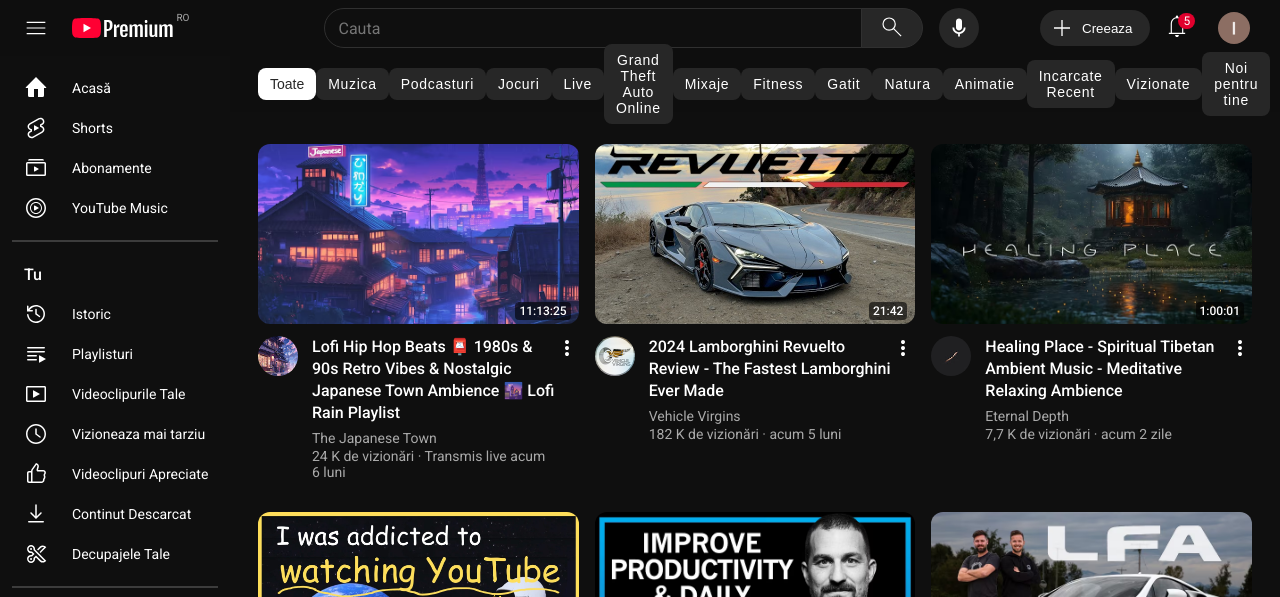
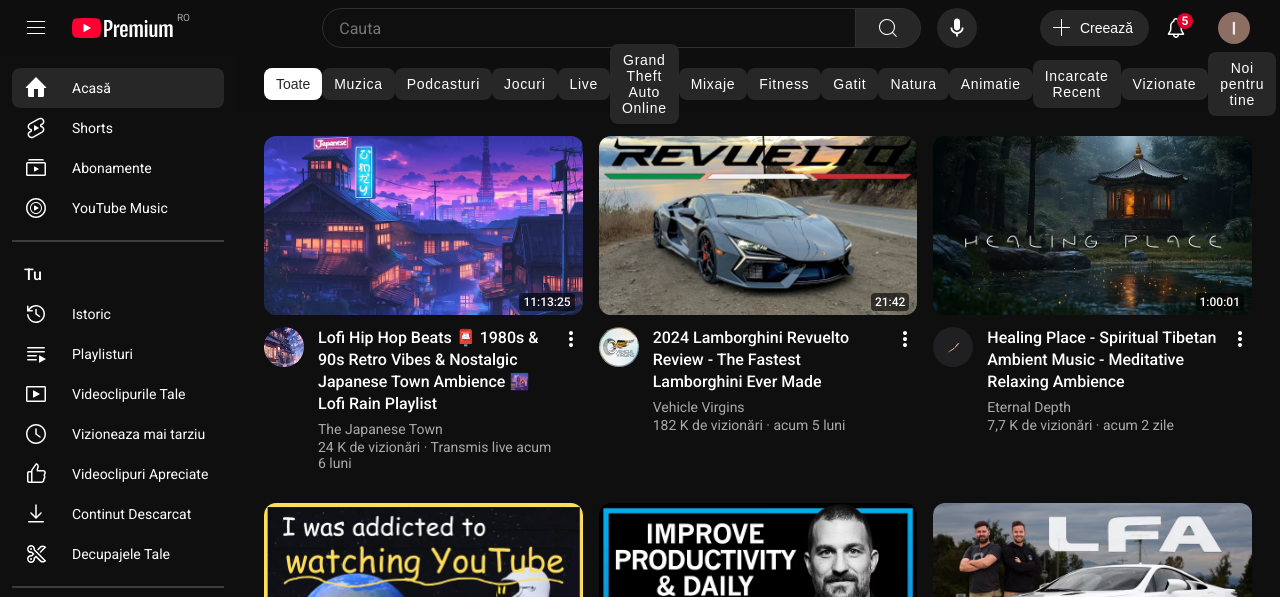
Before and after one commit to Cotea-Ionut-Roberto/yt-clone, a plain HTML site: page index.html in a window 1280 px wide. Shown: the top 597 px of the page. Drawn offline with Linux system fonts and the light colour scheme.

Commit message:
Hover and active classes - finish layout

```diff
--- a/index.html
+++ b/index.html
@@ -20,7 +20,11 @@
     <div class="top-blur-layer"></div>
     <header class="header">
         <div class="left-section-header">
-            <img src="assets/icons/menu.svg" class="menu-3line">
+            <div class="menu-3line-container">
+                <svg xmlns="http://www.w3.org/2000/svg" fill="white" class="search-icon">
+                    <path d="M21 6H3V5h18v1zm0 5H3v1h18v-1zm0 6H3v1h18v-1z"></path>
+                </svg>
+            </div>
             <div class="yt-logo-container">
                 <svg xmlns="http://www.w3.org/2000/svg" id="yt-ringo2-red-svg_yt77" class="external-icon" width="101" height="20" viewBox="0 0 101 20" focusable="false" aria-hidden="true" style="pointer-events: none; display: inherit; width: 100%; height: 100%;">
                     <g>
@@ -44,7 +48,9 @@
             <div class="search-bar-container">
                 <input type="search" class="search-input" placeholder="Cauta">
                 <button class="search-button">
-                    <img src="assets/icons/search.svg" class="search-icon">
+                    <svg xmlns="http://www.w3.org/2000/svg" fill="white" class="search-icon">
+                        <path clip-rule="evenodd" d="M16.296 16.996a8 8 0 11.707-.708l3.909 3.91-.707.707-3.909-3.909zM18 11a7 7 0 00-14 0 7 7 0 1014 0z" fill-rule="evenodd"></path>
+                    </svg>
                 </button>
             </div>
             <button class="voice-search-button">
@@ -53,11 +59,15 @@
         </div>
         <div class="right-section-header">
             <button class="add-button">
-                <img src="assets/icons/add.svg" class="add-icon">
-                <span>Creeaza</span>
+                <svg xmlns="http://www.w3.org/2000/svg" fill="white" class="add-icon">
+                    <path d="M20 12h-8v8h-1v-8H3v-1h8V3h1v8h8v1z"></path>
+                </svg>
+                <span>Creează</span>
             </button>
             <div class="notifications-container">
-                <img src="assets/icons/notifications.svg" class="notifications-icon">
+                <svg xmlns="http://www.w3.org/2000/svg" fill="white" class="notifications-icon">
+                    <path clip-rule="evenodd" d="m13.497 4.898.053.8.694.4C15.596 6.878 16.5 8.334 16.5 10v2.892c0 .997.27 1.975.784 2.83L18.35 17.5H5.649l1.067-1.778c.513-.855.784-1.833.784-2.83V10c0-1.666.904-3.122 2.256-3.902l.694-.4.053-.8c.052-.78.703-1.398 1.497-1.398.794 0 1.445.618 1.497 1.398ZM6 10c0-2.224 1.21-4.165 3.007-5.201C9.11 3.236 10.41 2 12 2c1.59 0 2.89 1.236 2.993 2.799C16.79 5.835 18 7.776 18 10v2.892c0 .725.197 1.436.57 2.058l1.521 2.535c.4.667-.08 1.515-.857 1.515H15c0 .796-.316 1.559-.879 2.121-.562.563-1.325.879-2.121.879s-1.559-.316-2.121-.879C9.316 20.56 9 19.796 9 19H4.766c-.777 0-1.257-.848-.857-1.515L5.43 14.95c.373-.622.57-1.333.57-2.058V10Zm4.5 9c0 .398.158.78.44 1.06.28.282.662.44 1.06.44s.78-.158 1.06-.44c.282-.28.44-.662.44-1.06h-3Z" fill-rule="evenodd"></path>
+                </svg>
                 <div class="notifications-count">5</div>
             </div>
             <img src="assets/images/channel-profile-pictures/unnamed.jpg" class="user-profile">
@@ -66,7 +76,7 @@
 
     <nav class="sidebar">
         <div class="sidebar-section">
-            <div class="sidebar-item">
+            <div class="sidebar-item--active">
                 <svg xmlns="http://www.w3.org/2000/svg" fill="white" class="sidebar-item-svg">
                     <path clip-rule="evenodd" d="M22.146 11.146a.5.5 0 01-.353.854H20v7.5a1.5 1.5 0 01-1.5 1.5H14v-8h-4v8H5.5A1.5 1.5 0 014 19.5V12H2.207a.5.5 0 01-.353-.854L12 1l10.146 10.146Z" fill-rule="evenodd"></path>
                 </svg>
--- a/styles/filter-bar.css
+++ b/styles/filter-bar.css
@@ -1,7 +1,7 @@
 .filter-bar {
     position: fixed;
     top: 56px;
-    left: 230px;
+    left: 236px;
     right: 0;
     height: 56px;
     z-index: 2000;
--- a/styles/header.css
+++ b/styles/header.css
@@ -15,12 +15,25 @@
     display: flex;
     align-items: center;
     justify-content: space-around;
-    padding-left: 12px;
+    padding-left: 9.5px;
+}
+
+.menu-3line-container {
+    display: flex;
+    justify-content: center;
+    align-items: center;
+    cursor: pointer;
+    padding: 8px;
+    border-radius: 20px;
+}
+
+.menu-3line-container:hover {
+    background-color: rgb(39, 39, 39);
 }
 
 .menu-3line {
-    height: 28px;
-    cursor: pointer;
+    height: 24px;
+    width: 24px;
 }
 
 .yt-logo-container {
@@ -68,7 +81,7 @@
     border-bottom-left-radius: 20px;
     border-top-left-radius: 20px;
     font-size: 16px;
-    padding-left: 14px;
+    padding-left: 16px;
     background-color: rgb(15, 15, 15);
     font-family: Roboto, Arial;
     color: white;
@@ -85,13 +98,17 @@
     border: 1px solid rgb(48, 48, 48);
     border-top-right-radius: 20px;
     border-bottom-right-radius: 20px;
-    padding-inline: 16px;
+    padding-right: 20px;
+    padding-left: 20px;
     margin-left: -1px;
     cursor: pointer;
+    display: flex;
+    align-items: center;
 }
 
 .search-icon {
-    height: 28px;
+    height: 24px;
+    width: 24px;
 }
 
 .voice-search-button {
@@ -104,6 +121,10 @@
     padding: 8px 8px;
     margin-left: 12px;
     cursor: pointer;
+}
+
+.voice-search-button:hover {
+    background-color: rgb(48, 48, 48);
 }
 
 .right-section-header {
@@ -122,35 +143,59 @@
     background-color: rgb(39, 39, 39);
     border: none;
     border-radius: 20px;
-    padding-right: 18px;
-    padding-block: 2px;
     font-weight: 500;
     cursor: pointer;
+    padding-left: 10px;
+    padding-right: 16px;
+    padding-block: 0;
+    column-gap: 2px;
+}
+
+.add-button:hover {
+    background-color: rgb(64, 64, 64);
+}
+
+.add-button span {
+    font-size: 14px;
+    line-height: 36px;
 }
 
 .add-icon {
-    height: 32px;
+    height: 24px;
+    width: 24px;
     padding-right: 4px;
 }
 
 .notifications-container {
     position: relative;
     cursor: pointer;
+    display: flex;
+    justify-content: center;
+    align-items: center;
+    padding: 8px;
+    border-radius: 20px;
+}
+
+.notifications-container:hover {
+    background-color: rgb(39, 39, 39);
 }
 
 .notifications-icon {
-    height: 28px;
+    height: 24px;
+    width: 24px;
 }
 
 .notifications-count {
     position: absolute;
-    top: 1px;
-    right: -4px;
+    top: 5px;
+    right: 3px;
     background-color: rgb(225, 0, 45);
     color: white;
     font-size: 12px;
-    padding: 1px 5px;
+    padding-inline: 5px;
+    padding-block: 1px;
     border-radius: 10px;
+    font-weight: bold;
 }
 
 .user-profile {
--- a/styles/sidebar.css
+++ b/styles/sidebar.css
@@ -4,7 +4,7 @@
     top: 56px;
     bottom: 0;
     left: 0;
-    width: 230px;
+    width: 236px;
     z-index: 2000;
     overflow-y: auto;
     overflow-x: hidden;
@@ -59,6 +59,24 @@
     cursor: pointer;
 }
 
+.sidebar-item--active {
+    display: flex;
+    justify-content: start;
+    align-items: center;
+    height: 40px;
+    gap: 24px;
+    padding-left: 12px;
+    font-size: 14px;
+    color: white;
+    border-radius: 8px;
+    cursor: pointer;
+    background-color: rgb(39, 39, 39);
+}
+
+.sidebar-item--active:hover {
+    background-color: rgb(64, 64, 64);
+}
+
 .sidebar-item:hover {
     background-color: rgb(39, 39, 39);
 }
--- a/styles/video-grid.css
+++ b/styles/video-grid.css
@@ -1,6 +1,6 @@
 main {
-    padding-top: calc(56px + 56px + 32px);
-    padding-left: calc(230px + 20px);
+    padding-top: calc(56px + 56px + 24px);
+    padding-left: calc(240px + 16px);
     padding-right: 20px;
 }
 
```
